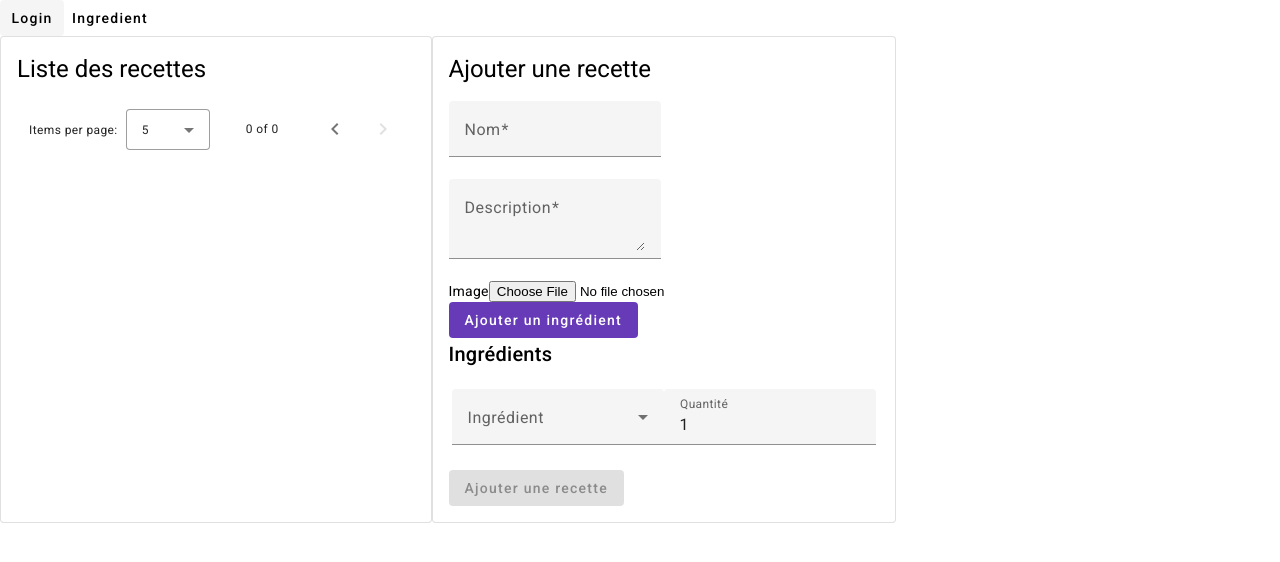
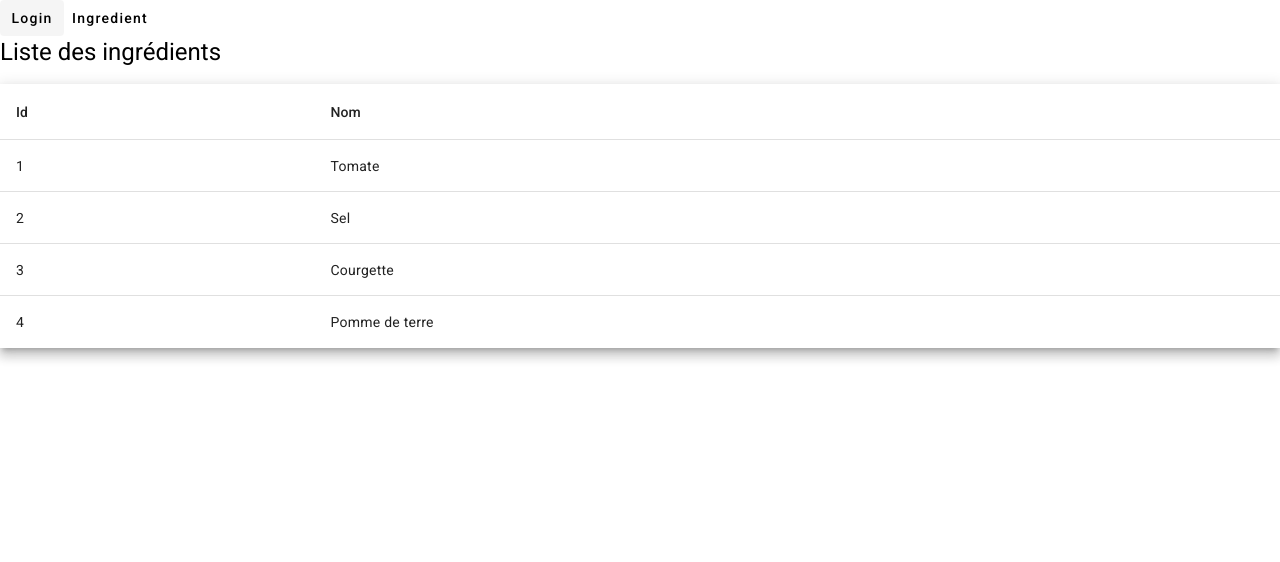
Before and after one commit to Caydo163/projet-angular-3a, an Angular app: page /ingredients in a window 1280 px wide. Shown: the top 562 px of the page. Built offline with nearby package versions, Linux system fonts and the light colour scheme.

Commit message:
✨ listing ingredients

```diff
--- a/src/app/app.routes.ts
+++ b/src/app/app.routes.ts
@@ -1,10 +1,11 @@
 import { Routes } from '@angular/router';
 import { HomeComponent } from './components/home/home.component';
 import { RecipeDetailComponent } from './components/recipe-detail/recipe-detail.component';
+import { IngredientListingComponent } from './components/ingredient-listing/ingredient-listing.component';
 
 export const routes: Routes = [
     {path: '', component: HomeComponent},
-    {path: 'ingredients', component: HomeComponent},
+    {path: 'ingredients', component: IngredientListingComponent},
     {path: 'recipe/:id', component: RecipeDetailComponent},
     {path: 'login', component: HomeComponent},
     {path: 'logout', component: HomeComponent},
--- /dev/null
+++ b/src/app/components/ingredient-listing/ingredient-listing.component.html
@@ -0,0 +1,15 @@
+<h1>Liste des ingrédients</h1>
+<table mat-table [dataSource]="ingredients" class="mat-elevation-z8">
+  <ng-container matColumnDef="id">
+    <th mat-header-cell *matHeaderCellDef>Id</th>
+    <td mat-cell *matCellDef="let ingredient">{{ ingredient.id }}</td>
+  </ng-container>
+
+  <ng-container matColumnDef="name">
+    <th mat-header-cell *matHeaderCellDef>Nom</th>
+    <td mat-cell *matCellDef="let ingredient">{{ ingredient.name }}</td>
+  </ng-container>
+
+  <tr mat-header-row *matHeaderRowDef="displayedColumns"></tr>
+  <tr mat-row *matRowDef="let row; columns: displayedColumns"></tr>
+</table>
--- /dev/null
+++ b/src/app/components/ingredient-listing/ingredient-listing.component.ts
@@ -0,0 +1,25 @@
+import { Component } from '@angular/core';
+import { IngredientService } from '../../services/ingredient.service';
+import { Ingredient } from '../../models/ingredient.model';
+import { MatTableModule } from '@angular/material/table';
+
+@Component({
+  selector: 'app-ingredient-listing',
+  standalone: true,
+  imports: [MatTableModule],
+  templateUrl: './ingredient-listing.component.html',
+  styleUrl: './ingredient-listing.component.css'
+})
+export class IngredientListingComponent {
+  displayedColumns: string[] = ['id', 'name'];
+  ingredients:Ingredient[] = [];
+
+  constructor(
+    private ingredientService: IngredientService
+  ) {
+  }
+
+  ngOnInit() {
+    this.ingredients = this.ingredientService.getAll();
+  }
+}
--- /dev/null
+++ b/src/app/services/ingredient.service.ts
@@ -0,0 +1,19 @@
+import { Injectable } from '@angular/core';
+import { INGREDIENTS } from '../data/ingredient.stub';
+import { Ingredient } from '../models/ingredient.model';
+
+@Injectable({
+  providedIn: 'root'
+})
+export class IngredientService {
+  public ingredients : Ingredient[] = []
+
+  constructor(
+  ) {
+    this.ingredients = INGREDIENTS;
+  }
+
+  getAll(): Ingredient[] {
+    return this.ingredients;
+  }
+}
```
Also changed, not shown: src/app/components/ingredient-listing/ingredient-listing.component.css (added).
